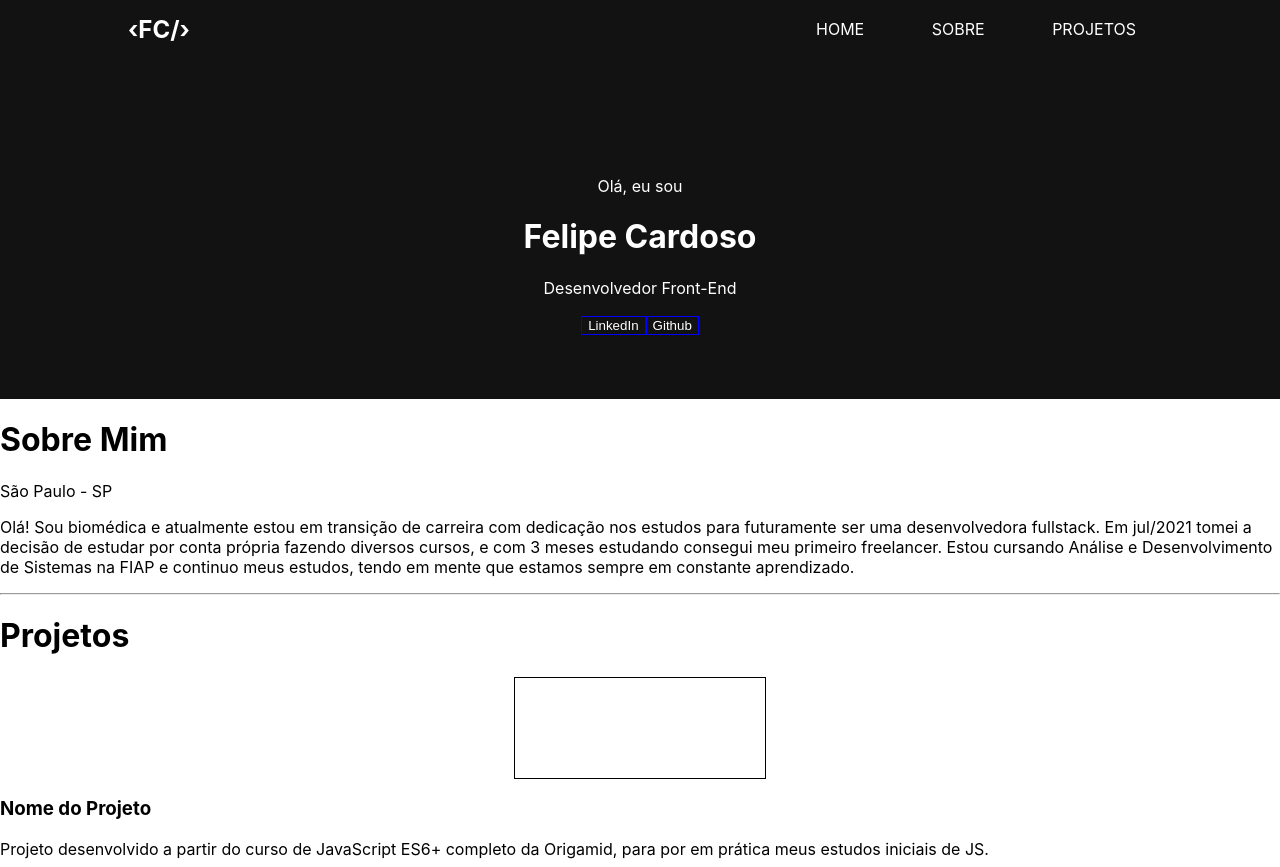
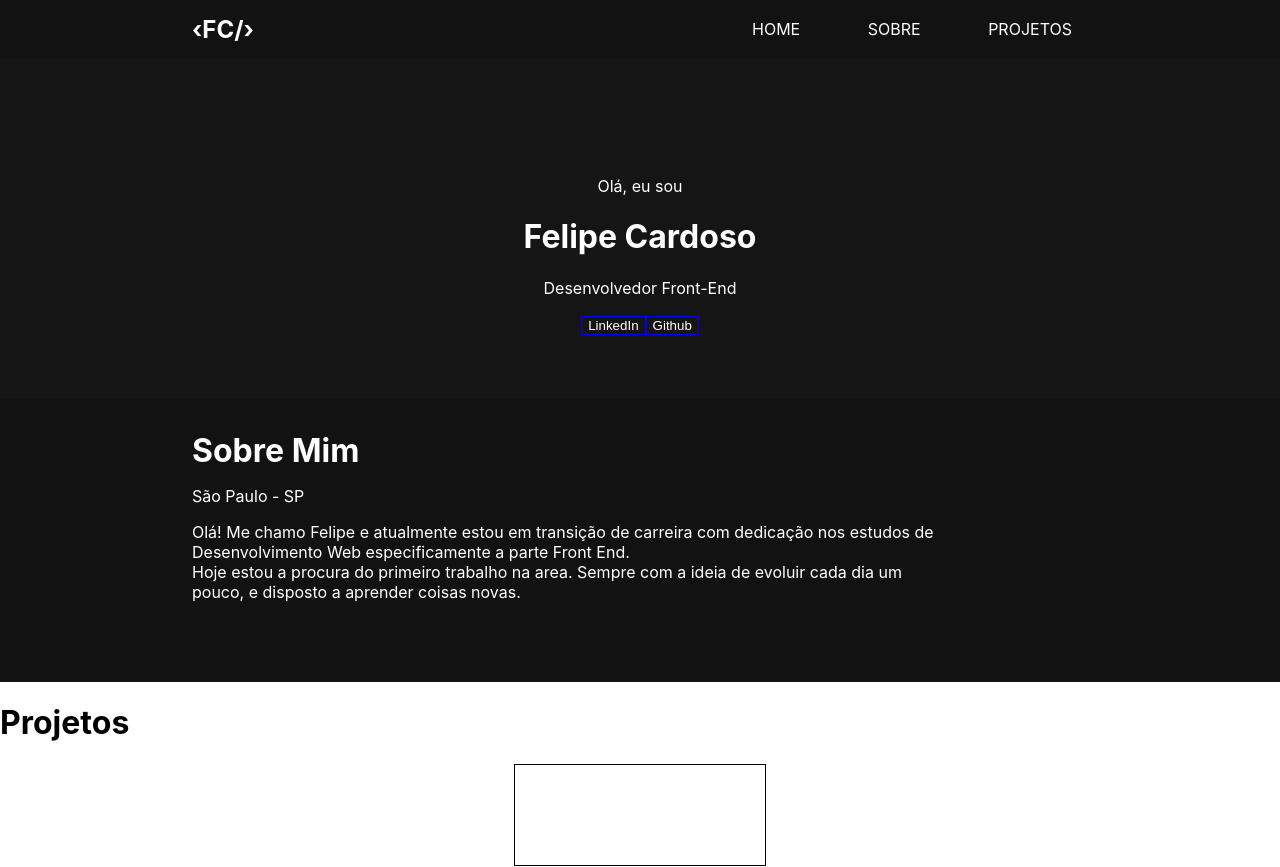
Before and after one commit to cardoso0/portfolio, a React (Vite) app: page / in a window 1280 px wide. Shown: the top 867 px of the page. Built offline with nearby package versions, Linux system fonts and the light colour scheme.

Commit message:
[style] sobre structure made

```diff
--- a/src/components/Home/style.js
+++ b/src/components/Home/style.js
@@ -2,14 +2,14 @@
 
 export const Main = styled.main`
   padding-top: 10em;
-  background-color: #121212;
+  background-color: #151515;
   color: white;
   text-align: center;
   padding-bottom: 4em;
 
   button {
     color: white;
-    background-color: #121212;
+    background-color: #151515;
     border: 1px solid blue;
   }
 `
--- a/src/components/Menu/style.js
+++ b/src/components/Menu/style.js
@@ -14,7 +14,7 @@
 
   @media (min-width: 768px) {
     margin: 0 auto;
-    max-width: 80%;
+    max-width: 70%;
     display: flex;
     justify-content: space-between;
   }
--- a/src/components/Sobre/Sobre.jsx
+++ b/src/components/Sobre/Sobre.jsx
@@ -4,16 +4,16 @@
 export const Sobre = () => {
 
   return (
-    <S.Main>
-      <h1>Sobre Mim</h1>
-      <p>São Paulo - SP</p>
-      <p>Olá! Sou biomédica e atualmente estou em transição de carreira com dedicação
-        nos estudos para futuramente ser uma desenvolvedora fullstack. Em jul/2021 tomei
-        a decisão de estudar por conta própria fazendo diversos cursos, e com 3 meses
-        estudando consegui meu primeiro freelancer. Estou cursando Análise e
-        Desenvolvimento de Sistemas na FIAP e continuo meus estudos, tendo em mente que
-        estamos sempre em constante aprendizado.</p>
-      <hr />
-    </S.Main>
+    <S.Bg>
+      <S.Main>
+        <h1>Sobre Mim</h1>
+        <p>São Paulo - SP</p>
+        <p className='texto'>Olá! Me chamo Felipe e atualmente estou em transição de carreira com dedicação
+          nos estudos de Desenvolvimento Web especificamente a parte Front End.<br></br>
+          Hoje estou a procura do primeiro trabalho na area.
+          Sempre com a ideia de evoluir cada dia um pouco, e disposto a aprender coisas novas.
+        </p>
+      </S.Main>
+    </S.Bg>
   )
 }
--- a/src/components/Sobre/style.js
+++ b/src/components/Sobre/style.js
@@ -1,5 +1,25 @@
 import styled from "styled-components";
 
+export const Bg = styled.div`
+background-color: #121212;
+`
+
 export const Main = styled.main`
+  color: white;
+  padding-top: 2em;
+  padding-bottom: 4em;
+  max-width: 80%;
+  margin: 0 auto;
 
+  h1 {
+    margin: 0;
+  }
+
+  @media (min-width: 768px) {
+    max-width: 70%;
+
+    .texto {
+      max-width: 85%;
+    }
+  }
 `
```
